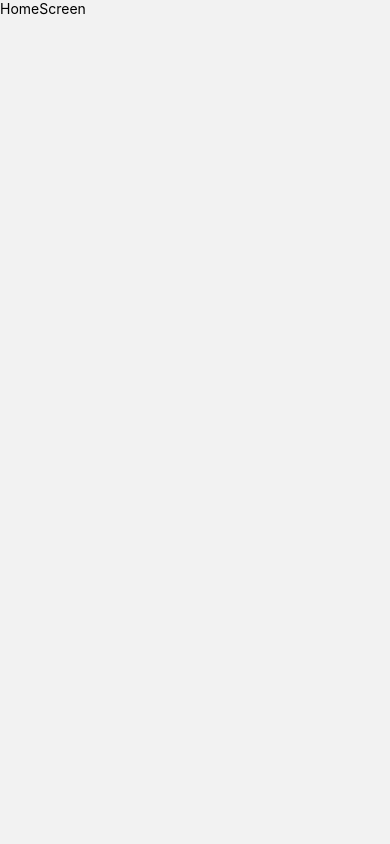
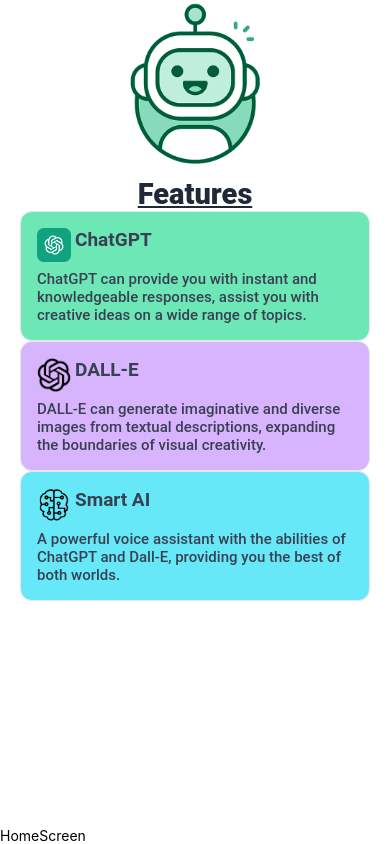
Before and after one commit to Hdewani/AI_Voice_Assistant, a React Native app: screen /Home in a window 390 px wide. Built offline with nearby package versions, Linux system fonts and the light colour scheme.

Commit message:
addded welcome screen and  HomeScreen

```diff
--- a/package.json
+++ b/package.json
@@ -15,9 +15,10 @@
     "nativewind": "^2.0.11",
     "react": "18.2.0",
     "react-native": "0.72.4",
+    "react-native-responsive-screen": "^1.4.2",
     "react-native-safe-area-context": "^4.7.2",
     "react-native-screens": "^3.25.0",
-    "tailwindcss": "^3.3.2",
+    "tailwindcss": "3.3.2",
     "twrnc": "^3.6.4"
   },
   "devDependencies": {
--- /dev/null
+++ b/src/components/features.js
@@ -0,0 +1,52 @@
+import React from "react";
+import { ScrollView, View, Text, Image } from "react-native";
+import { widthPercentageToDP as wp, heightPercentageToDP as hp } from "react-native-responsive-screen";
+
+const features = [
+    {
+        icon: require("../../assets/images/chatgptIcon.png"),
+        title: "ChatGPT",
+        description:
+            "ChatGPT can provide you with instant and knowledgeable responses, assist you with creative ideas on a wide range of topics.",
+        color: "bg-emerald-300",
+    },
+    {
+        icon: require("../../assets/images/dalleIcon.png"),
+        title: "DALL-E",
+        description:
+            "DALL-E can generate imaginative and diverse images from textual descriptions, expanding the boundaries of visual creativity.",
+        color: "bg-purple-300",
+    },
+    {
+        icon: require("../../assets/images/smartaiIcon.png"),
+        title: "Smart AI",
+        description:
+            "A powerful voice assistant with the abilities of ChatGPT and Dall-E, providing you the best of both worlds.",
+        color: "bg-cyan-300",
+    },
+];
+
+export default function Features() {
+    return (
+        <ScrollView style={{ height: hp(60) }} bounces={false} showsVerticalScrollIndicator={false} className="space-y-4">
+            <Text style={{ fontSize: wp(7.5), fontFamily: "Roboto" }} className="font-extrabold mt-2 text-center underline text-gray-800">
+                Features
+            </Text>
+
+            {features.map((feature) => (
+                <View className={`${feature.color} p-4 rounded-xl space-y-2 border border-gray-200`} key={feature.title}>
+                    <View className="flex flex-row justify-content-center space-x-1">
+                        <Image source={feature.icon} style={{ height: hp(4), width: hp(4) }} />
+                        <Text style={{ fontSize: wp(4.8), fontFamily: "Roboto" }} className="font-semibold text-gray-700">
+                            {feature.title}
+                        </Text>
+                    </View>
+
+                    <Text style={{ fontSize: wp(3.8), marginTop: 20, fontFamily: "Roboto" }} className="text-gray-700 font-medium">
+                        {feature.description}
+                    </Text>
+                </View>
+            ))}
+        </ScrollView>
+    );
+}
--- a/src/screens/HomeScreen.js
+++ b/src/screens/HomeScreen.js
@@ -1,10 +1,31 @@
-import { View, Text } from 'react-native'
-import React from 'react'
+import { View, Text, Image } from 'react-native'
+import React, { useState } from 'react'
+import { SafeAreaView } from 'react-native-safe-area-context'
+import Features from '../components/features'
+import { widthPercentageToDP as wp, heightPercentageToDP as hp } from 'react-native-responsive-screen';
+
 
 export default function HomeScreen() {
+    const [message, setMessage] = useState([])
     return (
-        <View>
+        <View className="flex-1 bg-white">
+            <SafeAreaView className="flex-1 flex mx-5">
+                <View className="flex-row justify-center">
+                    <Image source={require('../../assets/images/welcome.png')} style={{ height: hp(20), width: hp(18) }} />
+
+                </View>
+
+                {
+                    message.length > 0 ? (
+                        <View>
+
+                        </View>
+                    ) : (
+                        <Features />
+                    )
+                }
+            </SafeAreaView>
             <Text>HomeScreen</Text>
         </View>
-    )
+    );
 }
--- a/src/screens/WelcomeScreen.js
+++ b/src/screens/WelcomeScreen.js
@@ -1,10 +1,36 @@
-import { View, Text } from 'react-native'
+import { View, Text, SafeAreaView, Image, TouchableOpacity } from 'react-native'
 import React from 'react'
+import { useNavigation } from '@react-navigation/native'
+import { widthPercentageToDP as wp, heightPercentageToDP as hp } from 'react-native-responsive-screen';
 
 export default function WelcomeScreen() {
+    const navigation = useNavigation();
     return (
-        <View>
-            <Text>WelcomeScreen</Text>
-        </View>
+        <SafeAreaView className="flex-1 flex justify-around bg-white">
+            {/* title */}
+            <View className="space-y-2">
+                <Text style={{ fontSize: wp(10) }} className="text-center font-bold text-gray-800">
+                    Jarvis
+                </Text>
+                <Text style={{ fontSize: wp(4) }} className="text-center tracking-wider font-semibold text-gray-700">
+                    The future is here, powerd by AI.
+                </Text>
+            </View>
+
+            {/* assistant image */}
+            <View className="flex-row justify-center">
+                <Image
+                    source={require('../../assets/images/welcome.png')}
+                    style={{ height: wp(75), width: wp(75), flex: 1 }}
+                />
+            </View>
+
+            {/* start button */}
+            <TouchableOpacity onPress={() => navigation.navigate('Home')} className="bg-emerald-600 mx-5 p-4 rounded-2xl width: 100px">
+                <Text style={{ fontSize: wp(6) }} className="text-center font-bold text-white">
+                    Get Started
+                </Text>
+            </TouchableOpacity>
+        </SafeAreaView>
     )
 }
--- a/tailwind.config.js
+++ b/tailwind.config.js
@@ -1,6 +1,6 @@
 /** @type {import('tailwindcss').Config} */
 module.exports = {
-  content: ["./App.{js,jsx,ts,tsx}", "./screens/**/*.{js,jsx,ts,tsx}", "./components/**/*.{js,jsx,ts,tsx}"],
+  content: ["./App.{js,jsx,ts,tsx}", "./_App.{js,jsx,ts,tsx}", "./src/screens/**/*.{js,jsx,ts,tsx}", "./src/components/**/*.{js,jsx,ts,tsx}"],
   theme: {
     extend: {},
   },
```
Also changed, not shown: 2 other files (tests, documents, lock files or other folders).
